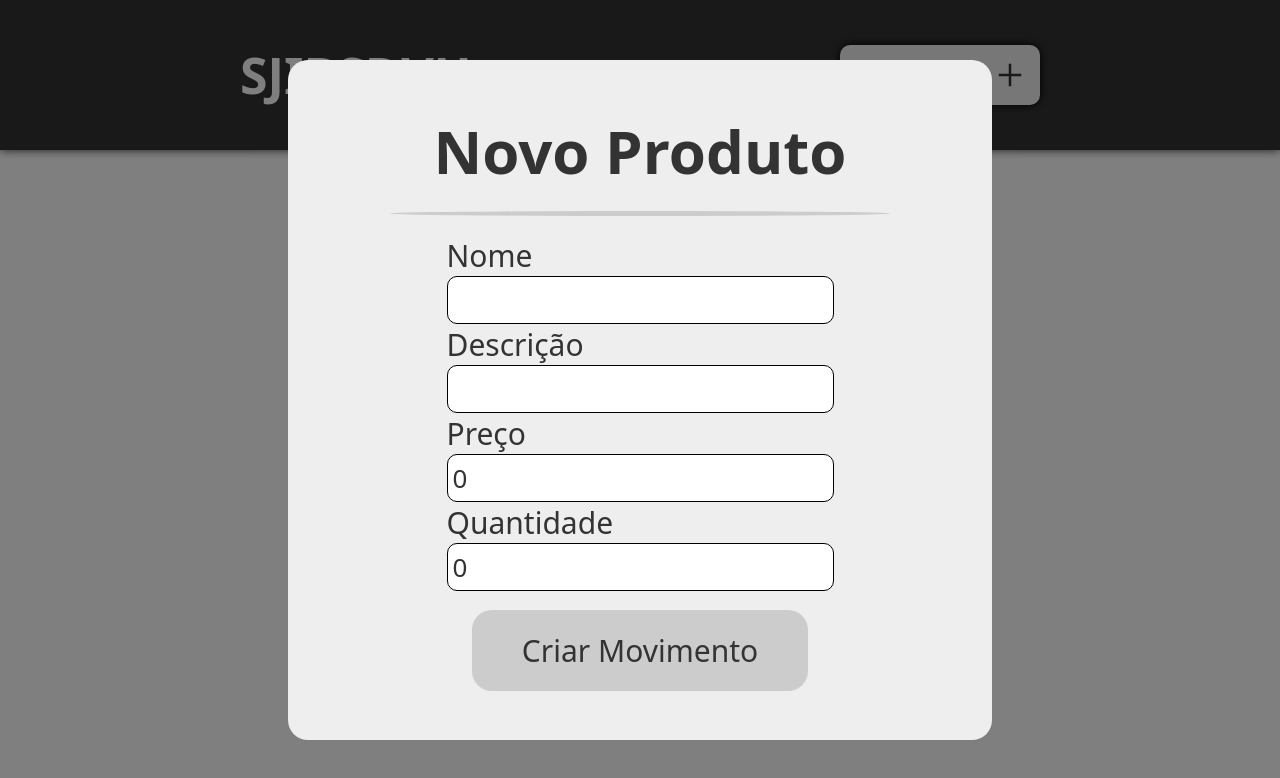
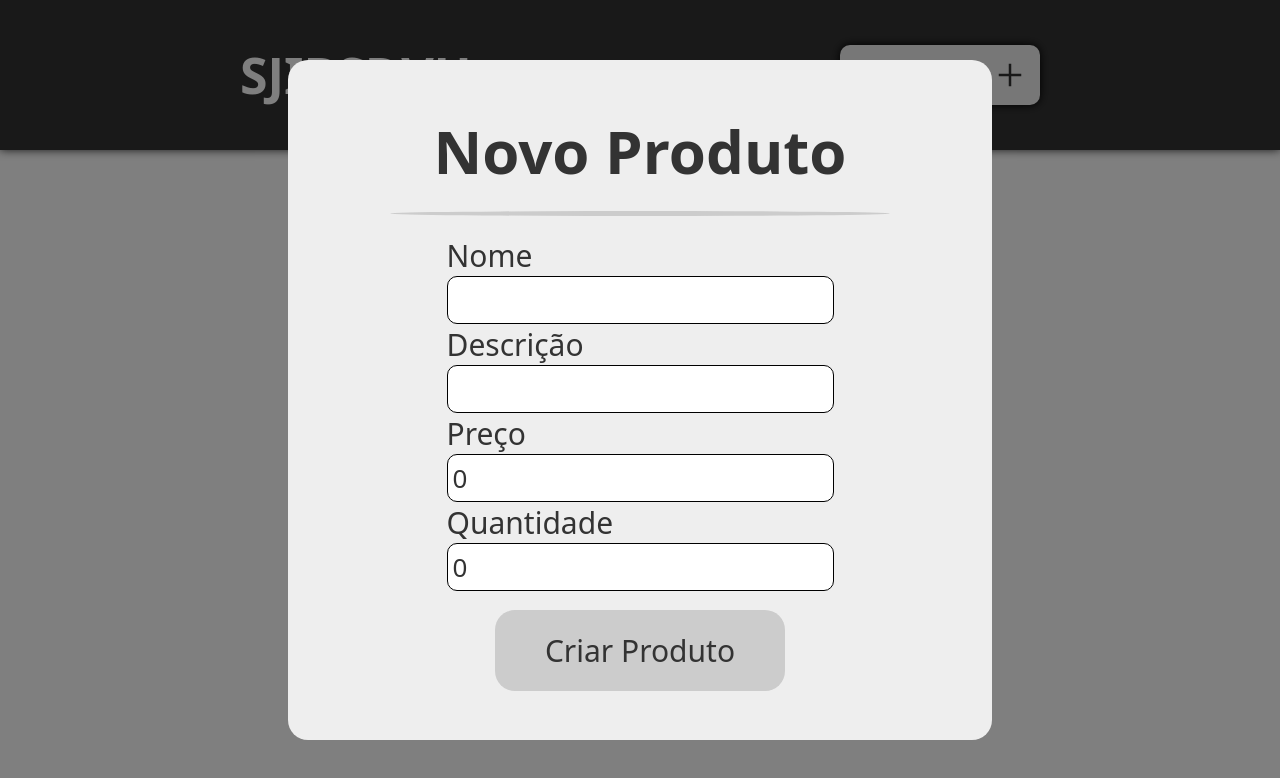
Before and after one commit to BlankSenai/controle-estoque-front, a Vue app: page /loja/1 in a window 1280 px wide. Both pictures are taken after a click on the button "Novo Produto". Shown: the top 778 px of the page. Built offline with nearby package versions, Linux system fonts and the light colour scheme.

Commit message:
fix button text

```diff
--- a/src/components/CreateProductModal.vue
+++ b/src/components/CreateProductModal.vue
@@ -58,7 +58,7 @@ function validateInputs() {
             <input v-model="quantity" :style="{border: inputColor}" type="number">
         </div>
 
-        <button @click="validateInputs" class="btn">Criar Movimento</button>
+        <button @click="validateInputs" class="btn">Criar Produto</button>
     </div>
 </template>
 
```
